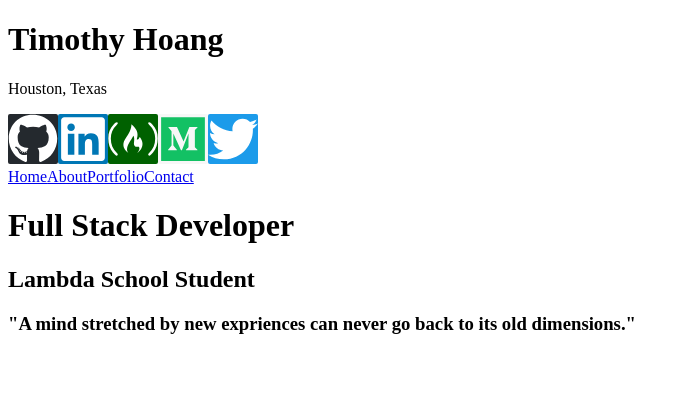
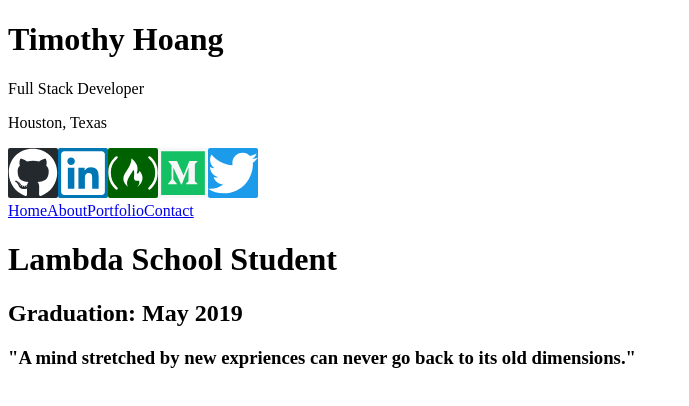
Before and after one commit to timh1203/portfolio, a Gatsby site: page / in a window 1280 px wide. Shown: the whole page, without its empty margins (0-689 px from the left). Built offline with nearby package versions, Linux system fonts and the light colour scheme; Gatsby itself is replaced by a stand-in of ours.

Commit message:
Add updated copy to Home

```diff
--- a/src/components/Home.js
+++ b/src/components/Home.js
@@ -4,8 +4,8 @@ import styled from 'styled-components'
 const Home = () => {
   return (
     <Div1>
-      <H1a>Full Stack Developer</H1a>
-      <H2a>Lambda School Student</H2a>
+      <H1a>Lambda School Student</H1a>
+      <H2a>Graduation: May 2019</H2a>
       <H3a>"A mind stretched by new expriences can never go back to its old dimensions."</H3a>
     </Div1>
   )
--- a/src/components/Nav.js
+++ b/src/components/Nav.js
@@ -8,6 +8,7 @@ const Nav = () => {
   return (
     <Div1>
       <H1a>Timothy Hoang</H1a>
+      <P1>Full Stack Developer</P1>
       <P1>Houston, Texas</P1>
 
       <Div2>
```
